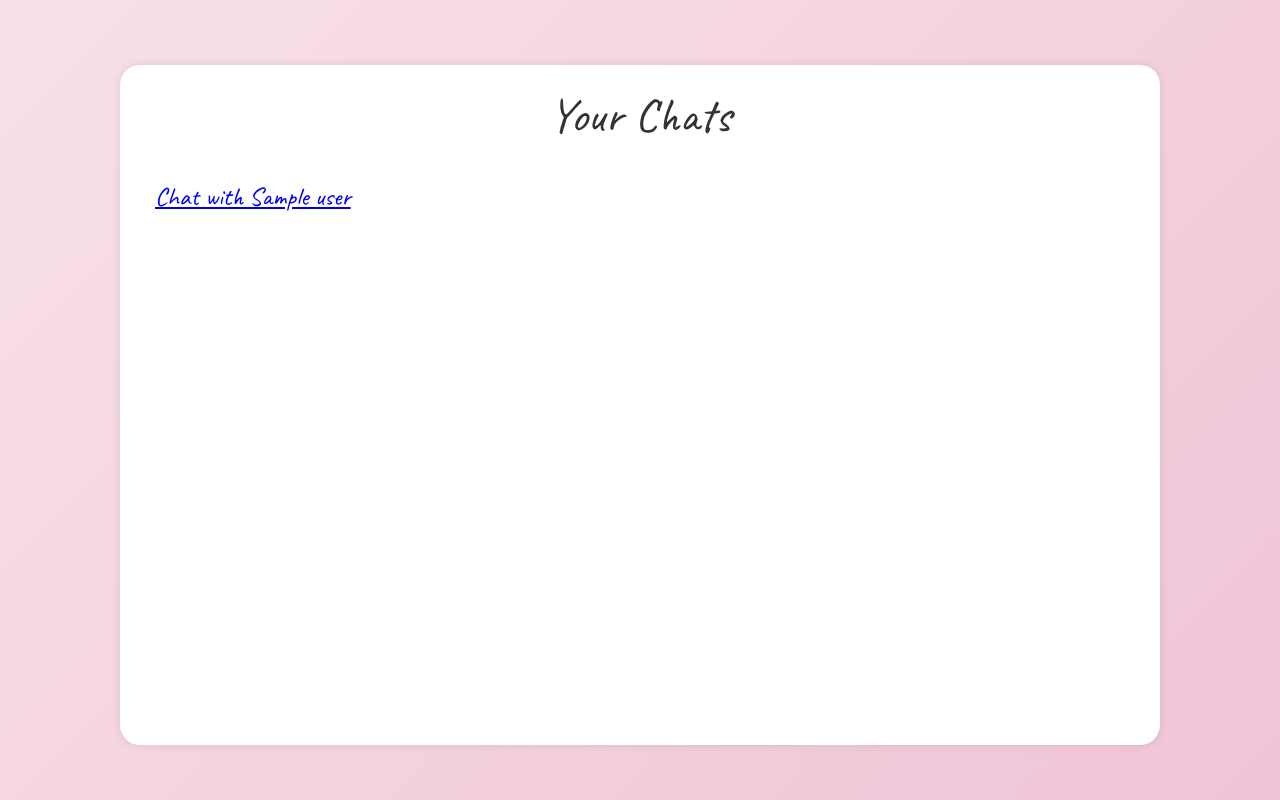
After one commit to govindjnair/dating-app, a Flask app: a page that uses templates/chat_list.html in a window 1280 px wide. The commit adds this page. Run offline with Flask 3, Linux system fonts and the light colour scheme; tables that the repository leaves empty hold one stand-in row (values such as "Sample post"); a database or web service that is not in the repository returns one stand-in record (values such as "Sample title"); some libraries are stand-ins or nearby versions.

Commit message:
implement chat history retrieval and complete chat funtionality

```diff
--- a/main.py
+++ b/main.py
@@ -442,6 +442,18 @@ def logout():
     return redirect(url_for('login'))
 
 
+@app.route('/chat-list/<user>')
+def chat_list(user):
+    result = chats.find({"users": {"$in": [user]}}, {"_id": 0, "room_code": 1, "users": 1})
+    result_list = list(result)
+    print(result_list)
+    texted_with = [people for item in result_list for people in item['users'] if people != user]
+    room_codes = [item['room_code'] for item in result_list]
+    user_and_room = dict(zip(texted_with, room_codes))
+    print(user_and_room)
+    return render_template("chat_list.html", user_and_room=user_and_room, user=user)
+
+
 @socketio.on('connect')
 def handle_connect():
     print("client connected")
@@ -457,6 +469,8 @@ def handle_join(data):
     username = data['username']
     room = data['room']
     join_room(room)
+    messages = get_messages(room)
+    emit('loadMessages', messages, to=room)
     # send(username + ' has entered the room.', to=room)
     print(f"{username} has entered the room {room}")
 
@@ -487,6 +501,14 @@ def handle_message(data):
     emit('message', {'user': username, 'time_stamp': time_now, 'message': message}, to=room)
 
 
+def get_messages(room_code):
+    result = chats.find_one({"room_code": room_code}, {"_id": 0, "chats": 1})
+    if result:
+        return result['chats']
+    else:
+        return []
+
+
 if __name__ == "__main__":
     # app.run(debug=True)
     socketio.run(app, debug=True, allow_unsafe_werkzeug=True)
--- /dev/null
+++ b/templates/chat_list.html
@@ -0,0 +1,71 @@
+<!DOCTYPE html>
+<html lang="en">
+<head>
+    <meta charset="UTF-8">
+    <meta name="viewport" content="width=device-width, initial-scale=1.0">
+    <title>Chats</title>
+    <style>
+        body {
+            font-family: 'Caveat', cursive;
+            background-color: #f8e1e7; /* Light pink color */
+            background: linear-gradient(135deg, #f8e1e7, #f0c4d7);
+            margin: 0;
+            padding: 0;
+            display: flex;
+            justify-content: center;
+            align-items: center;
+            height: 100vh;
+        }
+        .chat-container {
+            display: flex;
+            flex-direction: column;
+            width: 80%;
+            max-width: 1000px;
+            background-color: #fff;
+            border-radius: 20px;
+            box-shadow: 0 0 10px rgba(0, 0, 0, 0.1);
+            overflow: hidden;
+            padding: 20px;
+            margin-top: 10px;
+            min-height: 80vh;
+        }
+        .chat-header {
+            text-align: center;
+            font-size: 3em;
+            color: #333;
+            margin-bottom: 20px;
+        }
+        .chat-list {
+            font-size: 1.6em;
+            list-style-type: none;
+            padding: 0;
+            margin: 0;
+        }
+        .chat-list li {
+            padding: 15px;
+            border-bottom: 1px solid #ddd;
+            cursor: pointer;
+            transition: background-color 0.3s;;
+        }
+        .chat-list li:hover {
+            background-color: #f0c4d7;
+        }
+        .chat-list li:last-child {
+            border-bottom: none;
+        }
+    </style>
+    <link rel="preconnect" href="https://fonts.googleapis.com">
+    <link rel="preconnect" href="https://fonts.gstatic.com" crossorigin>
+    <link href="https://fonts.googleapis.com/css2?family=Caveat&family=Dancing+Script:wght@400..700&display=swap" rel="stylesheet">
+</head>
+<body>
+    <div class="chat-container">
+        <div class="chat-header">Your Chats</div>
+        <ul class="chat-list">
+            {% for key,value in user_and_room.items() %}
+             <li><a href="{{ url_for('chat', room_code=value, user=user) }}">Chat with {{ key }}</a></li>
+            {% endfor %}
+        </ul>
+    </div>
+</body>
+</html>
```
Also changed, not shown: templates/chat.html (+21 -0 lines), templates/profile.html (+7 -1 lines).
